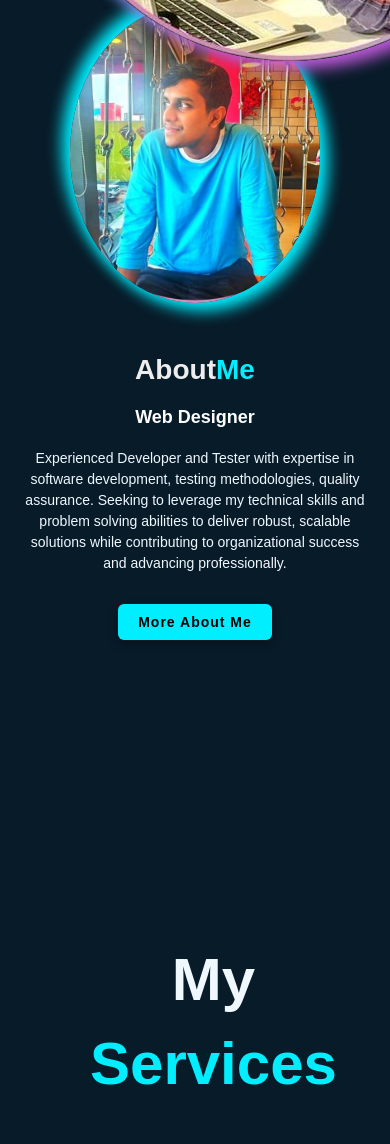
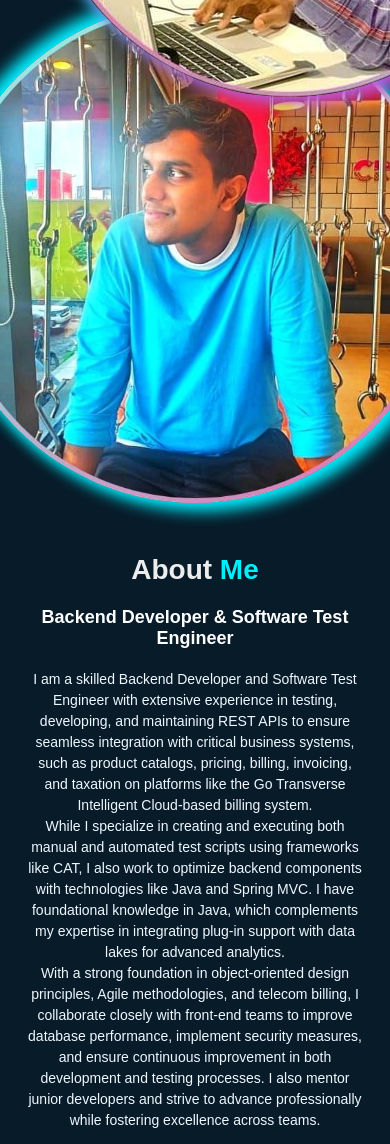
Before and after one commit to vishnudattasvd/New-Portfolio-Vishnu, a plain HTML site: page index.html in a window 390 px wide. Shown: the part 856-2000 px from the top of the page. Drawn offline with nearby package versions, Linux system fonts and the light colour scheme.

Commit message:
Minor Changes in task bar and about me section

```diff
--- a/index.html
+++ b/index.html
@@ -15,47 +15,51 @@
         <header class="header">
             <a href="#" class="logo">Portfolio</a>
             <nav class="navbar">
-                <a href="#home" style="--i:1" class="active">Home</a>
-                <a href="#about" style="--i:2">About</a>
-                <a href="#container1" style="--i:3">Skills</a>
+                <a href="#homecontent" style="--i:1">Home</a>
+                <a href="#bio" style="--i:2">About</a>
+                <a href="#Skills" style="--i:3">Skills</a>
                 <a href="#portfolio" style="--i:4">Projects</a>
                 <a href="#contact" style="--i:5">Contact</a>
             </nav>
         </header>
-        <section class="home">
+        <section class="home" id="homecontent">
             <div class="home-content">
                 <h3>Hello, It's Me</h3>
                 <h1>Sriram Vishnu Datta</h1>
                 <h3>And I'm a <span class="text"></span></h3>
-                <p>I'm a web designer with extensive experience for over 3 years.
-                    <br>expertise is to create website design, with custom animation,
-                    Frontend design with Backend development
+                <p>I am a skilled Developer and Tester with over 3 years of experience in software development, testing methodologies, and quality assurance.
+                     Committed to delivering innovative, scalable solutions while driving organizational success and personal growth.
                 </p>
                 <div class="home-sci">
                     <a href="https://www.linkedin.com/in/vishnu-datta-sriram-f6/" style="--i:6"><i class='bx bxl-linkedin'></i></a>
                     <a href="#" style="--i:7"><i class='bx bxl-whatsapp'></i></a>
                     <a href="#" style="--i:8"><i class='bx bxl-instagram'></i></a>
                 </div>
-                <a href="#" class="btn-box">More About me</a>
+                <a href="#bio" class="btn-box" >More About me</a>
             </div>
             <img src="vishnudatta2.jpg" alt="">
             <span class="home-imgHover"></span>
         </section>
 
-        <section class="about" id="about">
-            <div class="about-content">
-                <div class="about-img">
-                    <img src="vishnudattasriram.jpg" alt="">
-                </div>
-                <div class="about-text">
-                    <h2>About<span>Me</span></h2>
-                    <h4>Web Designer</h4>
-                    <p>Experienced Developer and Tester with expertise in software development, testing methodologies,
-                        quality assurance. Seeking to leverage my technical skills and problem solving abilities to
-                        deliver robust, scalable solutions while contributing to organizational success and advancing
-                        professionally.</p>
-
-                    <a href="#" class="btn-box">More About Me</a>
+        <section class="bio-section" id="bio">
+            <div class="bio-content">
+                <img src="vishnudattasriram.jpg" alt="" class="bio-img">
+                <div class="bio-text">
+                    <h2>About <span>Me</span></h2>
+                    <h4>Backend Developer & Software Test Engineer</h4>
+                    <p>I am a skilled Backend Developer and Software Test Engineer with extensive experience in testing, developing,
+                         and maintaining REST APIs to ensure seamless integration with critical business systems,
+                         such as product catalogs, pricing, billing, invoicing, and taxation on platforms like the
+                          Go Transverse Intelligent Cloud-based billing system.
+                        <br>While I specialize in creating and executing both manual and automated test scripts
+                        using frameworks like CAT, I also work to optimize backend components with technologies like
+                        Java and Spring MVC. I have foundational knowledge in Java, which complements my expertise in
+                        integrating plug-in support with data lakes for advanced analytics.
+                        <br>With a strong foundation in object-oriented design principles, Agile methodologies, and telecom billing,
+                         I collaborate closely with front-end teams to improve database performance, implement security measures,
+                          and ensure continuous improvement in both development and testing processes.
+                          I also mentor junior developers and strive to advance professionally while fostering excellence across teams.
+                    </p>
                 </div>
             </div>
         </section>
--- a/script.js
+++ b/script.js
@@ -1,5 +1,5 @@
 var typed = new Typed(".text",{
-    strings: ["Backend Developer", "YouTuber", "Tester"],
+    strings: ["Backend Developer", "Software Test Engineer"],
     typeSpeed: 100,
     backSpeed: 100,
     backDelay: 1000,
--- a/stylesheet.css
+++ b/stylesheet.css
@@ -146,32 +146,6 @@ body {
         0 0 25px cyan, 0 0 50px cyan,
         0 0 100px cyan, 0 0 200px cyan
 }
-
-/* General styles */
-.about-content {
-    display: flex;
-    align-items: center;
-    justify-content: center;
-    flex-wrap: wrap; /* Allow items to wrap for responsiveness */
-    padding: 20px;
-    gap: 30px; /* Add spacing between image and text */
-}
-
-
-.about-img {
-    flex: 1 1 300px; /* Ensure responsive width */
-    display: flex;
-    justify-content: center; /* Center image horizontally */
-    align-items: center; /* Center content inside image container */
-}
-
-.about-img img {
-    width: 100%;
-    max-width: 300px; /* Restrict max width for responsiveness */
-    height: auto;
-    border-radius: 50%;
-    box-shadow: 0 8px 20px rgba(0, 0, 0, 0.2); /* Optional stylish shadow */
-}
 img {
     justify-content: center;
     max-width: 500px;/* Restrict max width for responsiveness */
@@ -180,37 +154,67 @@ img {
     box-shadow: 0 8px 20px rgba(53, 48, 48, 0.2); /* Optional stylish shadow */
 }
 
-.about-text {
-    flex: 1 1 500px; /* Adjust text size */
-    max-width: 600px;
-    text-align: center; /* Center-align for both large and small views */
-    padding: 10px 20px;
+
+
+/* General styles */
+.bio-section {
+    display: flex;
+    justify-content: center; /* Center the section content horizontally */
+    align-items: center; /* Center the section content vertically */
+    min-height: 100vh; /* Ensure full screen height */
 }
 
-.about-text h2 {
+.bio-content {
+    display: flex;
+    align-items: center; /* Align the content vertically in the middle */
+    gap: 40px; /* Space between the image and text */
+    padding: 20px;
+    justify-content: flex-start; /* Push the content towards the left */
+    max-width: 1200px;
+    width: 100%; /* Make sure it's full width */
+}
+
+.bio-img-container {
+    margin-right: 20px; /* Add gap between image and text */
+}
+
+.bio-img-container img {
+    width: 100%;
+    max-width: 300px;
+    height: auto;
+    border-radius: 50%; /* Circular image */
+    box-shadow: 0 8px 20px rgba(0, 0, 0, 0.2); /* Optional shadow for effect */
+}
+
+.bio-text {
+    flex: 1; /* Allow the text area to take available space */
+    max-width: 600px;
+}
+
+.bio-text h2 {
     font-size: 48px;
     line-height: 1.2;
     margin: 10px 0 20px;
 }
 
-.about-text h2 span {
+.bio-text h2 span {
     color: #0ef; /* Highlighted color */
 }
 
-.about-text h4 {
+.bio-text h4 {
     font-size: 24px;
     color: #fff;
     margin-bottom: 20px;
 }
 
-.about-text p {
+.bio-text p {
     font-size: 18px;
     color: aliceblue;
     line-height: 1.6;
     margin-bottom: 30px;
 }
 
-.about-text a {
+.bio-text a {
     display: inline-block;
     text-decoration: none;
     padding: 12px 25px;
@@ -222,67 +226,69 @@ img {
     box-shadow: 0 4px 10px rgba(0, 0, 0, 0.3);
 }
 
-.about-text a:hover {
+.bio-text a:hover {
     background-color: #05c2ff;
 }
 
 /* Responsive for tablets (≤768px) */
 @media (max-width: 768px) {
-    .about-content {
-        flex-direction: column; /* Stack image above text */
-        align-items: center; /* Center-align content */
+    .bio-content {
+        flex-direction: column; /* Stack image and text vertically */
+        gap: 30px; /* Reduced gap on smaller screens */
+        align-items: center; /* Ensure the content is centered */
     }
 
-    .about-text {
-        text-align: center; /* Ensure text remains centered */
+    .bio-text {
+        text-align: center;
     }
 
-    .about-text h2 {
-        font-size: 36px; /* Reduce heading size */
+    .bio-text h2 {
+        font-size: 36px; /* Smaller heading on tablets */
     }
 
-    .about-text h4 {
+    .bio-text h4 {
         font-size: 20px;
     }
 
-    .about-text p {
+    .bio-text p {
         font-size: 16px;
     }
 }
 
 /* Responsive for mobile devices (≤480px) */
 @media (max-width: 480px) {
-    .about-content {
+    .bio-content {
         padding: 15px;
     }
 
-    .about-img img {
-        max-width: 250px; /* Adjust image size for small screens */
+    .bio-img-container img {
+        max-width: 250px; /* Adjust image size for mobile */
     }
 
-    .about-text {
+    .bio-text {
         padding: 10px;
-        text-align: center; /* Center text */
     }
 
-    .about-text h2 {
+    .bio-text h2 {
         font-size: 28px;
     }
 
-    .about-text h4 {
+    .bio-text h4 {
         font-size: 18px;
     }
 
-    .about-text p {
+    .bio-text p {
         font-size: 14px;
         line-height: 1.5;
     }
 
-    .about-text a {
+    .bio-text a {
         font-size: 14px;
         padding: 10px 20px;
     }
 }
+
+
 .services {
     color: aliceblue;
     font-size: 20px;
@@ -939,16 +945,17 @@ I .top {
     transform: scale(1.05); /* Slight zoom effect */
     box-shadow: 12px 12px 25px #0ef, -12px -12px 25px #be59d8; /* Enhanced shadow effect */
 }
-.about-img img {
+
+.bio-img {
     width: 1000px; /* Adjust this size based on your design */
-    height: 300px; /* Make it a perfect circle */
+    height: 500px; /* Make it a perfect circle */
     border-radius: 50%; /* Makes the image circular */
     object-fit: cover;
     transition: box-shadow 0.3s ease; /* Transition for smooth shadow effect */
     box-shadow: 8px 8px 15px #0ef, -8px -8px 15px #0ef; /* Neumorphism base shadow */
 }
 
-.about-img img:hover {
+.bio-img:hover {
     transform: scale(1.05); /* Slight zoom effect */
     box-shadow: 12px 12px 25px #0ef, -12px -12px 25px #0ef; /* Enhanced shadow effect */
 }
```
